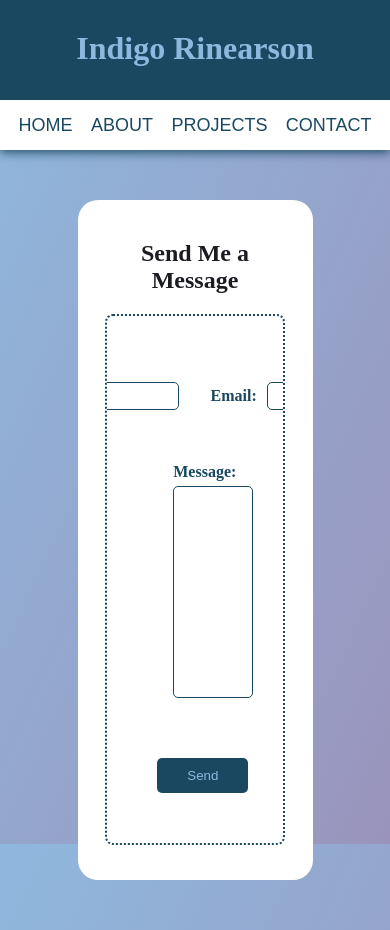
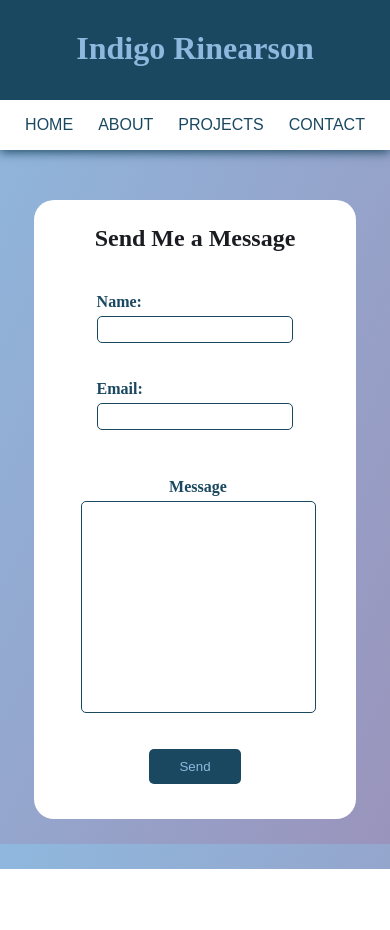
Before and after one commit to indi-rin/portfolio, a React (Create React App) app: page /contact in a window 390 px wide. After the commit the page ends 869 px from the top, so only its background shows below. Built offline with nearby package versions, Linux system fonts and the light colour scheme.

Commit message:
style: contact responsiveness

```diff
--- a/src/components/Contact/Contact.style.ts
+++ b/src/components/Contact/Contact.style.ts
@@ -1,5 +1,7 @@
 import styled from "styled-components";
 import { colors } from "../../App.style";
+
+const breakpoint = "1000px";
 
 export const FormBox = styled.div`
   background-color: white;
@@ -7,15 +9,26 @@ export const FormBox = styled.div`
   width: 50%;
   margin: 50px auto;
   border-radius: 20px;
+
+  @media (max-width: ${breakpoint}) {
+    width: 80%;
+    padding: 5px;
+  }
 `;
 
 export const FormContent = styled.form`
   margin: 50px;
+  @media (max-width: ${breakpoint}) {
+    margin: 10px;
+  }
 `;
 
 export const ContactInfo = styled.div`
   display: flex;
   justify-content: center;
+  @media (max-width: ${breakpoint}) {
+    flex-direction: column;
+  }
 `;
 
 export const ContactHeader = styled.h2`
@@ -33,7 +46,7 @@ export const SubmitBtn = styled.button`
   padding: 10px 30px;
   border-radius: 5px;
   border: 0px;
-  margin: 40px auto 10px;
+  margin: 20px auto 10px;
   display: block;
   &:hover {
     background-color: ${colors.aero};
@@ -46,7 +59,10 @@ export const FormOutline = styled.div`
   border-radius: 8px;
   width: 90%;
   margin: 15px auto 15px auto;
-  overflow: auto;
+  @media (max-width: ${breakpoint}) {
+    border: white;
+    padding: 0px 5px 5px;
+  }
 `;
 
 export const FormLabel = styled.label`
@@ -65,6 +81,14 @@ export const FormInput = styled.input`
 
 export const LabelInputCombo = styled.div`
   display: flex;
+  @media (max-width: ${breakpoint}) {
+    flex-direction: column;
+  }
+`;
+
+export const MsgLabel = styled(FormLabel)`
+  margin: 0px 0px 5px;
+  text-align: center;
 `;
 
 export const MsgInput = styled.textarea`
@@ -72,13 +96,14 @@ export const MsgInput = styled.textarea`
   border-radius: 5px;
   border: 1px solid ${colors.indigoDye};
   color: ${colors.raisinBlack};
-  width: 90%;
-  margin: auto;
+  width: 95%;
   height: 200px;
   resize: none;
   padding: 5px;
+  display: block;
+  margin: auto;
 `;
 
 export const MsgDiv = styled.div`
-  width: 100%;
+  width: 90%;
 `;
--- a/src/components/Contact/Contact.tsx
+++ b/src/components/Contact/Contact.tsx
@@ -12,6 +12,7 @@ import {
   LabelInputCombo,
   MsgInput,
   MsgDiv,
+  MsgLabel,
 } from "./Contact.style";
 import { Spacer } from "../../App.style";
 
@@ -58,7 +59,7 @@ const Contact: FC = () => {
               </LabelInputCombo>
             </ContactInfo>
             <MsgDiv>
-              <FormLabel>Message:</FormLabel>
+              <MsgLabel>Message</MsgLabel>
               <MsgInput name="message" />
             </MsgDiv>
             <SubmitBtn type="submit" value="Send">
--- a/src/components/Navbar/Navbar.style.ts
+++ b/src/components/Navbar/Navbar.style.ts
@@ -39,6 +39,9 @@ export const PageTabs = styled.h2`
   &:hover {
     color: ${colors.aero};
   }
+  @media (max-width: 480px) {
+    font-size: 16px;
+  }
 `;
 
 export const WholeNav = styled.div`
```
